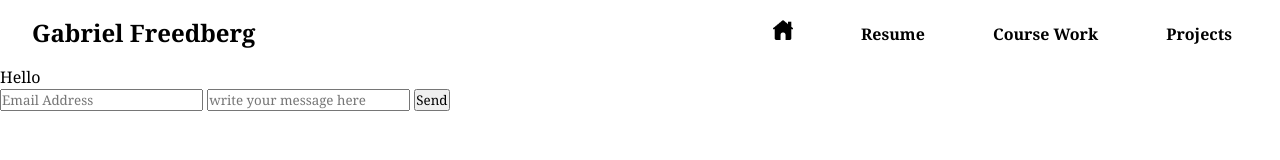
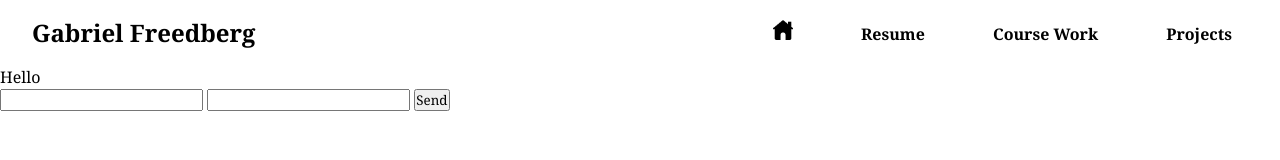
Before and after one commit to GabrielFreedberg/GabrielFreedberg.github.io, a plain HTML site: page contact.html in a window 1280 px wide. Drawn offline with Linux system fonts and the light colour scheme.

Commit message:
Update contact.html

```diff
--- a/contact.html
+++ b/contact.html
@@ -25,13 +25,11 @@
             <p> Hello </p>
             <p> Hello </p>
             <p> Hello </p>
-            <form action="https://formsubmit.co/gabe.freedberg@gmail.com" method="POST">
-                <input type ="hidden" name="_captcha" value = "false">
-                <input type = "hidden" name="subject" value = "New email wooo">
-                <input type ="email" name="email" placeholder = "Email Address" required>
-                <input type="text" name="name" placeholder="write your message here" required>
-                <button type="submit">Send</button>
-            </form>
+            <form action="https://formsubmit.co/gabe.freedberg@gmail.com method="POST">
+    <input type="text" name="name" required>
+    <input type="email" name="email" required>
+    <button type="submit">Send</button>
+</form>
 
     </body>
 </html>
```
